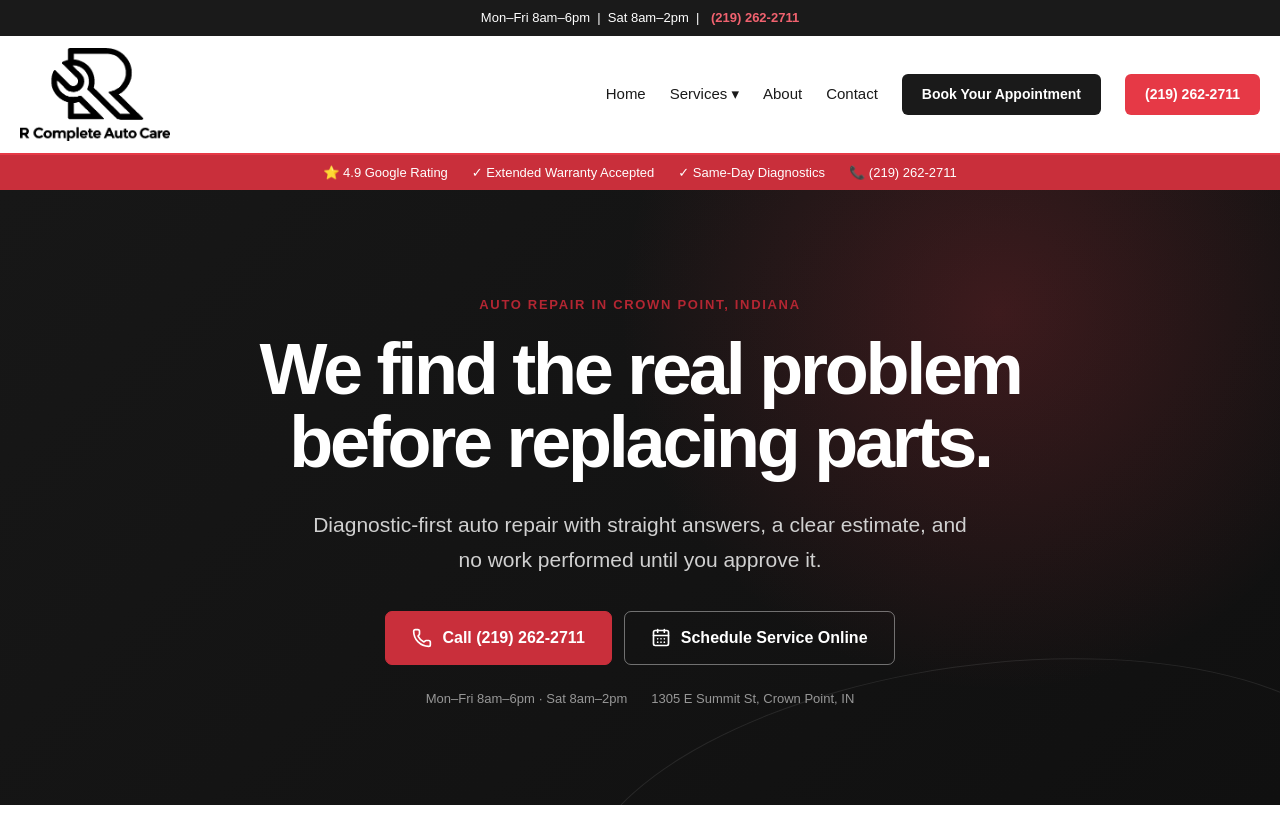
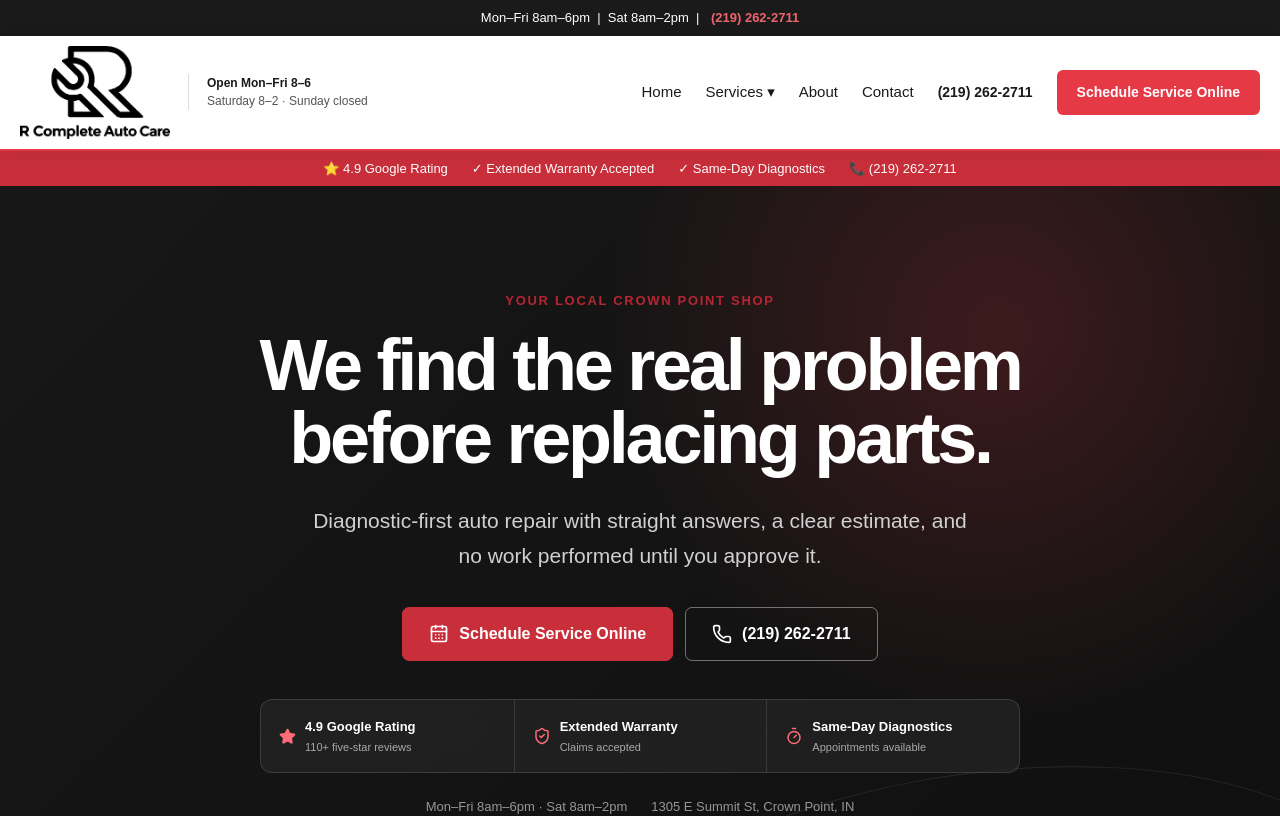
Before and after one commit to rcompleteautocare/my-website, a Next.js app: page / in a window 1280 px wide. Shown: the top 816 px of the page. Built offline with nearby package versions, Linux system fonts and the light colour scheme.

Commit message:
Build conversion-focused auto repair homepage

```diff
--- a/app/components/Nav.tsx
+++ b/app/components/Nav.tsx
@@ -34,10 +34,16 @@ export default function Nav() {
       </div>
 
       {/* Main header */}
-      <header style={{ background: "#fff", borderBottom: "2px solid #e63946", padding: "12px 20px", display: "flex", justifyContent: "space-between", alignItems: "center", position: "relative", zIndex: 100 }}>
-        <Link href="/" style={{ textDecoration: "none" }}>
-          <Image src="/logo.png" alt="R Complete Auto Care" width={150} height={65} style={{ objectFit: "contain", filter: "brightness(0)" }} />
-        </Link>
+      <header style={{ background: "rgba(255,255,255,.97)", borderBottom: "2px solid #e63946", padding: "10px 20px", display: "flex", justifyContent: "space-between", alignItems: "center", position: "sticky", top: 0, zIndex: 100, boxShadow: "0 5px 20px rgba(0,0,0,.07)", backdropFilter: "blur(12px)" }}>
+        <div style={{ display: "flex", alignItems: "center", gap: "18px" }}>
+          <Link href="/" style={{ textDecoration: "none" }}>
+            <Image src="/logo.png" alt="R Complete Auto Care" width={150} height={65} style={{ objectFit: "contain", filter: "brightness(0)" }} />
+          </Link>
+          <div className="header-hours" style={{ paddingLeft: "18px", borderLeft: "1px solid #ddd", color: "#555", fontSize: "12px", lineHeight: 1.5 }}>
+            <strong style={{ display: "block", color: "#1a1a1a" }}>Open Mon–Fri 8–6</strong>
+            Saturday 8–2 · Sunday closed
+          </div>
+        </div>
 
         {/* Desktop nav */}
         <nav style={{ display: "flex", gap: "24px", alignItems: "center", fontSize: "15px" }} className="desktop-nav">
@@ -72,8 +78,8 @@ export default function Nav() {
           </div>
           <Link href="/about" style={{ textDecoration: "none", color: "#1a1a1a", fontWeight: "500" }}>About</Link>
           <Link href="/contact" style={{ textDecoration: "none", color: "#1a1a1a", fontWeight: "500" }}>Contact</Link>
-          <BookButton style={{ background: "#1a1a1a", color: "#fff", padding: "10px 20px", borderRadius: "6px", border: "none", fontWeight: "bold", fontSize: "14px", cursor: "pointer" }}>Book Your Appointment</BookButton>
-          <a href="tel:2192622711" style={{ background: "#e63946", color: "#fff", padding: "10px 20px", borderRadius: "6px", textDecoration: "none", fontWeight: "bold", fontSize: "14px" }}>(219) 262-2711</a>
+          <a href="tel:2192622711" style={{ color: "#1a1a1a", textDecoration: "none", fontWeight: "bold", fontSize: "14px" }}>(219) 262-2711</a>
+          <BookButton style={{ background: "#e63946", color: "#fff", padding: "12px 20px", borderRadius: "6px", border: "none", fontWeight: "bold", fontSize: "14px", cursor: "pointer" }}>Schedule Service Online</BookButton>
         </nav>
 
         {/* Mobile hamburger */}
@@ -152,6 +158,7 @@ export default function Nav() {
         @media (max-width: 768px) {
           .desktop-nav { display: none !important; }
           .mobile-menu-btn { display: block !important; }
+          .header-hours { display: none !important; }
         }
         @media (min-width: 769px) {
           .mobile-menu { display: none !important; }
--- a/app/home.module.css
+++ b/app/home.module.css
@@ -109,6 +109,31 @@
   color: #979797;
   font-size: 13px;
 }
+
+.heroProof {
+  display: grid;
+  grid-template-columns: repeat(3, minmax(0, 1fr));
+  max-width: 760px;
+  margin: 38px auto 0;
+  border: 1px solid rgba(255, 255, 255, .13);
+  border-radius: 12px;
+  background: rgba(255, 255, 255, .055);
+  backdrop-filter: blur(10px);
+}
+
+.heroProof > span {
+  display: grid;
+  grid-template-columns: auto 1fr;
+  align-items: center;
+  gap: 2px 9px;
+  padding: 17px 18px;
+  text-align: left;
+}
+
+.heroProof > span + span { border-left: 1px solid rgba(255, 255, 255, .12); }
+.heroProof svg { grid-row: 1 / 3; color: #ff6b76; }
+.heroProof strong { color: #fff; font-size: 13px; }
+.heroProof small { color: #a9a9a9; font-size: 11px; }
 
 .proof {
   border-bottom: 1px solid #e8e8e8;
@@ -399,6 +424,8 @@
   .primaryButton,
   .secondaryButton { width: 100%; }
   .heroDetails { flex-direction: column; }
+  .heroProof { grid-template-columns: 1fr; }
+  .heroProof > span + span { border-top: 1px solid rgba(255, 255, 255, .12); border-left: 0; }
   .serviceCard { padding: 24px; }
   .emergencyHeader { flex-direction: column; }
   .emergencyCall { width: 100%; justify-content: center; }
--- a/app/page.tsx
+++ b/app/page.tsx
@@ -119,19 +119,24 @@ export default function Home() {
     <div className={styles.page}>
       <section className={styles.hero}>
         <div className={styles.heroInner}>
-          <p className={styles.eyebrow}>Auto repair in Crown Point, Indiana</p>
+          <p className={styles.eyebrow}>Your local Crown Point shop</p>
           <h1>We find the real problem before replacing parts.</h1>
           <p className={styles.heroCopy}>
             Diagnostic-first auto repair with straight answers, a clear estimate, and no work
             performed until you approve it.
           </p>
           <div className={styles.heroActions}>
-            <a className={styles.primaryButton} href="tel:2192622711">
-              <Phone aria-hidden="true" size={20} /> Call (219) 262-2711
-            </a>
-            <BookButton className={styles.secondaryButton}>
+            <BookButton className={styles.primaryButton}>
               <CalendarDays aria-hidden="true" size={20} /> Schedule Service Online
             </BookButton>
+            <a className={styles.secondaryButton} href="tel:2192622711">
+              <Phone aria-hidden="true" size={20} /> (219) 262-2711
+            </a>
+          </div>
+          <div className={styles.heroProof} aria-label="Why drivers choose R Complete Auto Care">
+            <span><Star aria-hidden="true" size={17} fill="currentColor" /><strong>4.9 Google Rating</strong><small>110+ five-star reviews</small></span>
+            <span><ShieldCheck aria-hidden="true" size={18} /><strong>Extended Warranty</strong><small>Claims accepted</small></span>
+            <span><Timer aria-hidden="true" size={18} /><strong>Same-Day Diagnostics</strong><small>Appointments available</small></span>
           </div>
           <div className={styles.heroDetails}>
             <span>Mon–Fri 8am–6pm · Sat 8am–2pm</span>
--- a/app/sitemap.ts
+++ b/app/sitemap.ts
@@ -11,7 +11,7 @@ export default function sitemap(): MetadataRoute.Sitemap {
     { url: `${baseUrl}/contact`, lastModified: "2026-04-10", changeFrequency: "monthly", priority: 0.8 },
     { url: `${baseUrl}/book`, lastModified: "2026-06-19", changeFrequency: "monthly", priority: 0.9 },
     { url: `${baseUrl}/inspection-checklist`, lastModified: "2026-04-16", changeFrequency: "monthly", priority: 0.8 },
-    { url: `${baseUrl}/services/diagnostics`, lastModified: "2026-04-15", changeFrequency: "monthly", priority: 0.9 },
+    { url: `${baseUrl}/services/diagnostics`, lastModified: "2026-04-18", changeFrequency: "monthly", priority: 0.9 },
     { url: `${baseUrl}/services/check-engine-light`, lastModified: "2026-04-15", changeFrequency: "monthly", priority: 0.9 },
     { url: `${baseUrl}/services/electrical-diagnostics`, lastModified: "2026-04-15", changeFrequency: "monthly", priority: 0.9 },
     { url: `${baseUrl}/services/no-start-diagnostics`, lastModified: "2026-04-15", changeFrequency: "monthly", priority: 0.9 },
```
